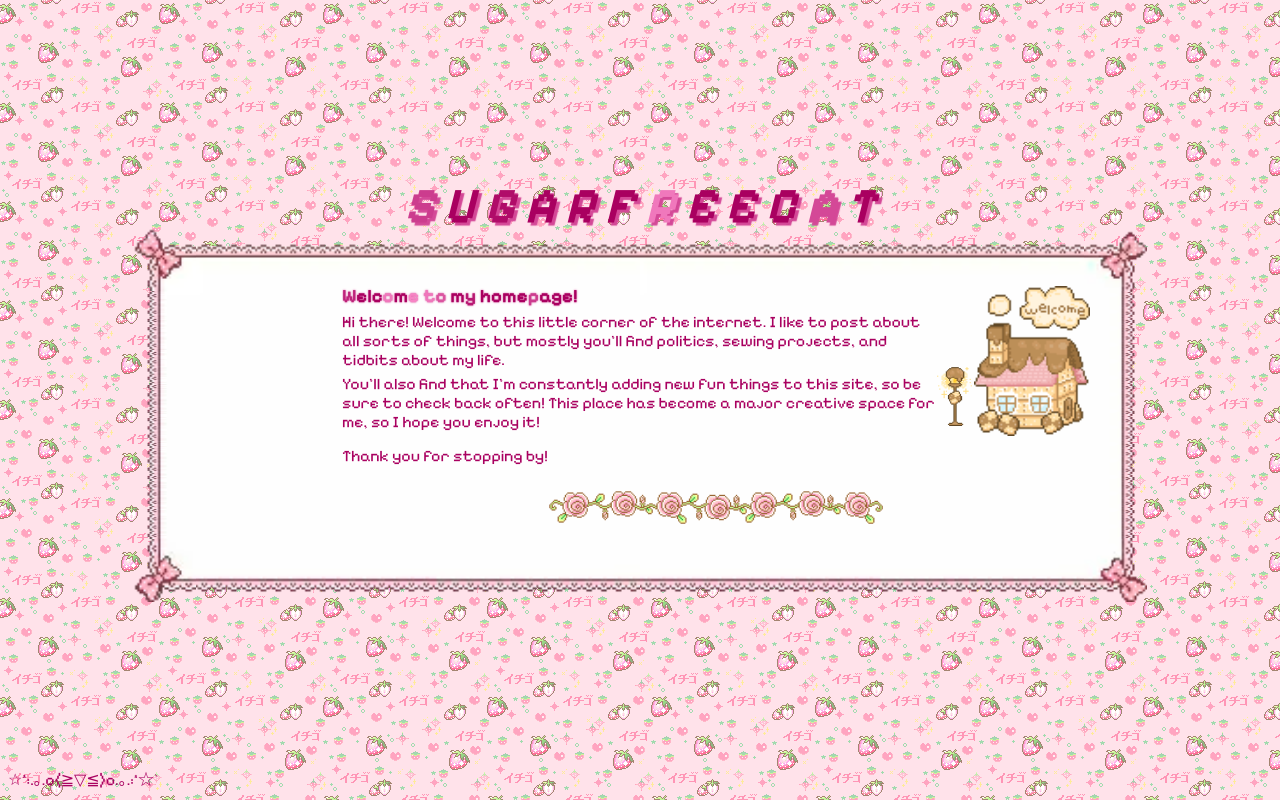
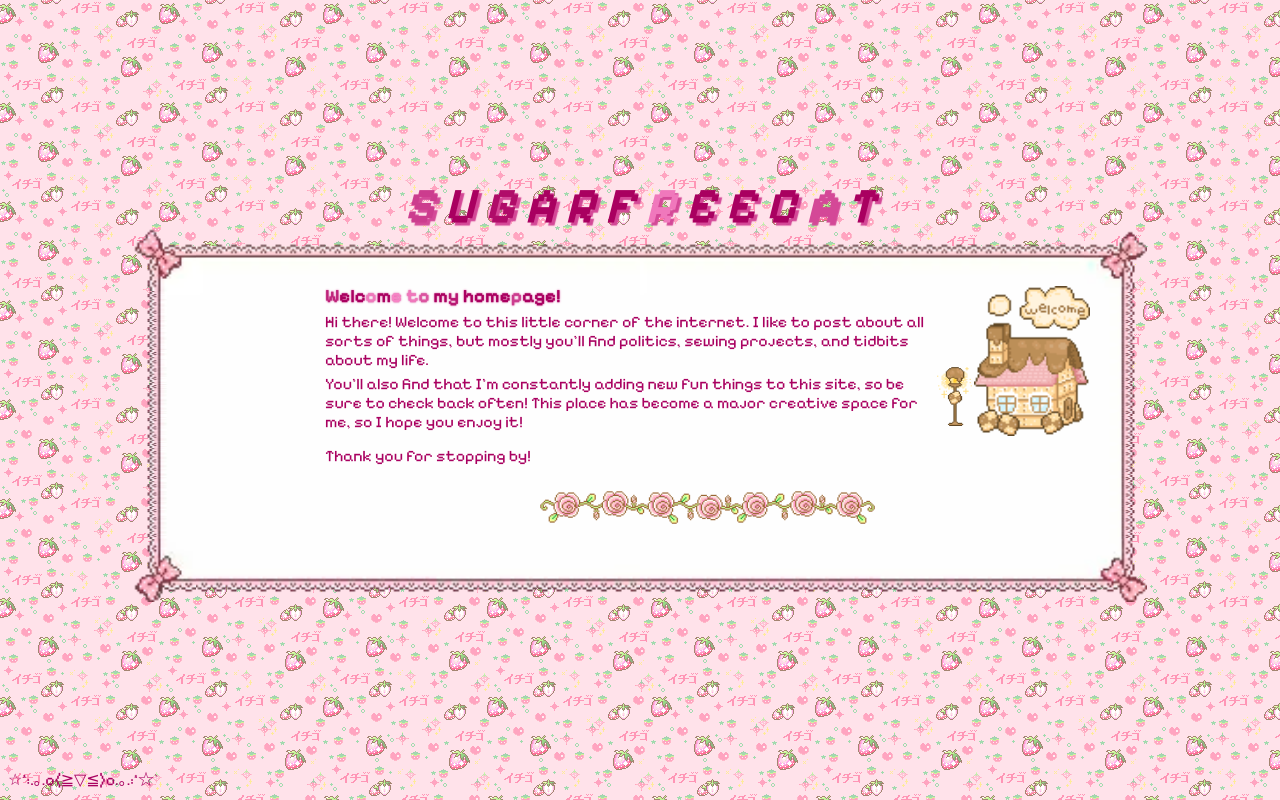
Before and after one commit to sugarfreecat/personalblog, a Django app: page /sugarfreecat/ in a window 1280 px wide. Run offline with Django 5.2, Linux system fonts and the light colour scheme; data that the repository does not hold is empty.

Commit message:
style(layout): remove column margin-left

```diff
--- a/sugarfreecat/static/sugarfreecat/css/layout.css
+++ b/sugarfreecat/static/sugarfreecat/css/layout.css
@@ -51,7 +51,6 @@ body * {
     display: flex;
     flex-direction: column;
     overflow: auto;
-    margin: 0 0 0 20px;
     width: 85%;
 }
 .tabs {
```
